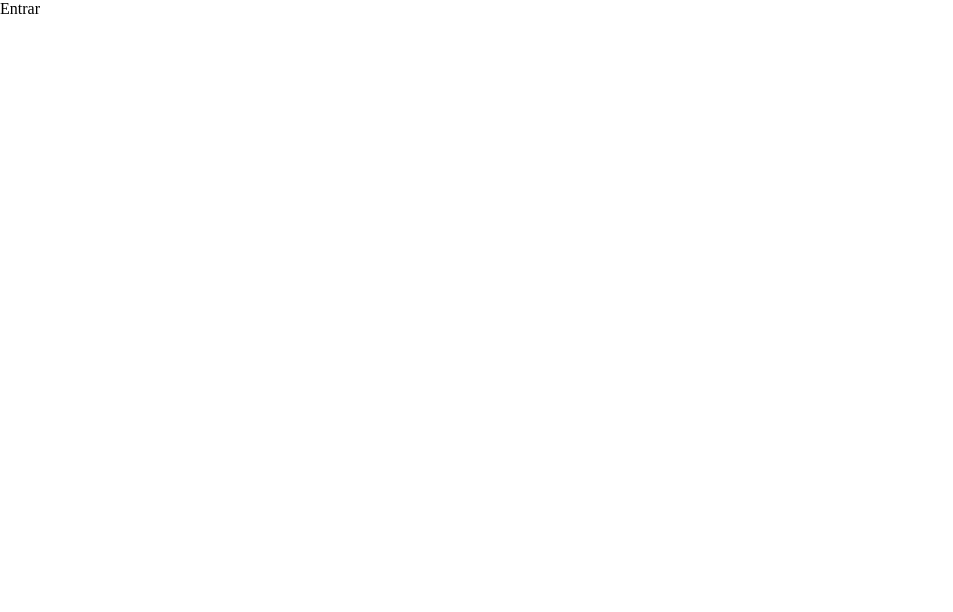
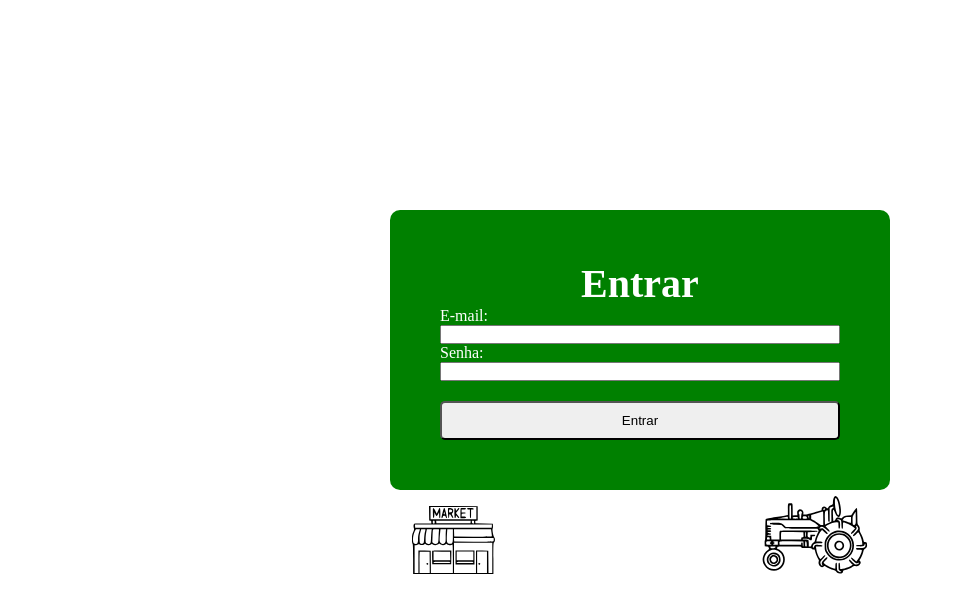
Before and after one commit to Bruno-Barboza-da-Silva/mercado-rural, a React (Vite) app in the folder front-end/: page /entrar in a window 1280 px wide. Shown: the top 612 px of the page, without its empty margins (0-953 px from the left). Built offline with nearby package versions, Linux system fonts and the light colour scheme.

Commit message:
criação da página entrar

```diff
--- a/front-end/package.json
+++ b/front-end/package.json
@@ -13,7 +13,8 @@
     "axios": "^1.4.0",
     "react": "^18.2.0",
     "react-dom": "^18.2.0",
-    "react-router-dom": "^6.14.1"
+    "react-router-dom": "^6.14.1",
+    "sass": "^1.68.0"
   },
   "devDependencies": {
     "@types/react": "^18.2.14",
--- a/front-end/src/components/header/header-login/header-login.jsx
+++ b/front-end/src/components/header/header-login/header-login.jsx
@@ -13,8 +13,11 @@ function HeaderLogin() {
         </div>
         <div id="logo-direita">
           <div id="buttons">
-            <button className="buttons">Usuário</button>
-            <Link to="" className="buttons">
+          <Link to="/entrar" className="buttons">
+              {" "}
+              Entrar
+            </Link>
+            <Link to="/cadastrar-produto" className="buttons">
               {" "}
               Anunciar
             </Link>
--- /dev/null
+++ b/front-end/src/pages/entrar/entrar.css
@@ -0,0 +1,37 @@
+form {
+    background-color: green;
+    color: white;
+    display: flex;
+    flex-direction: column;
+    width: 500px;
+    margin: 0 auto;
+    padding: 50px;
+    border-radius: 10px;
+}
+
+
+#container {
+    display: flex;
+    flex-direction: column;
+    justify-content: center; /* Centraliza horizontalmente */
+    align-items: center; /* Centraliza verticalmente */
+    height: 100vh; /* Opcional: definir a altura da container */
+  }
+
+
+h1 {
+    text-align: center;
+}
+
+button {
+    margin-top: 20px;
+    padding: 10px;
+    border-radius: 5px;
+
+}
+
+footer {
+    width: 500px;
+    display: flex;
+    justify-content: space-between;
+}
--- a/front-end/src/pages/entrar/entrar.jsx
+++ b/front-end/src/pages/entrar/entrar.jsx
@@ -1,9 +1,24 @@
+import "./entrar.css";
+import mercado from "../../images/icone-mercado.svg";
+import trator from "../../images/icone-trator.svg";
+
 function Entrar() {
-    return (
-      <div>
-<p>Entrar</p>
-      </div>
-    );
-  }
+  return (
+    <div id="container">
+      <form action="">
+        <h1>Entrar</h1>
+        <label htmlFor="">E-mail:</label>
+        <input type="email" />
+        <label htmlFor="">Senha: </label>
+        <input type="password" />
+        <button type="submit">Entrar</button>
+      </form>
+      <footer>
+        <img src={mercado} alt="" className="icons" />
+        <img src={trator} alt="" className="icons" />
+      </footer>
+    </div>
+  );
+}
 
-  export default Entrar;
+export default Entrar;
```
Also changed, not shown: 1 other file (tests, documents, lock files or other folders).
